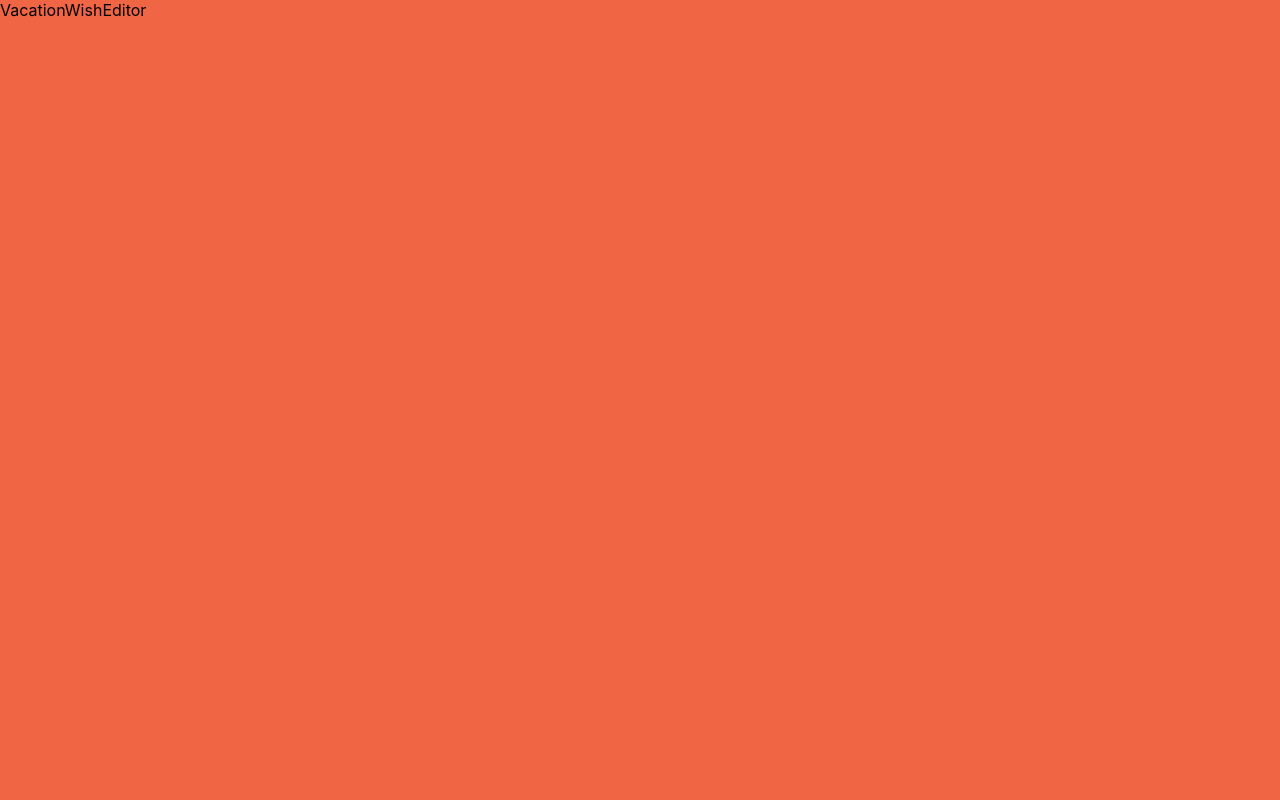
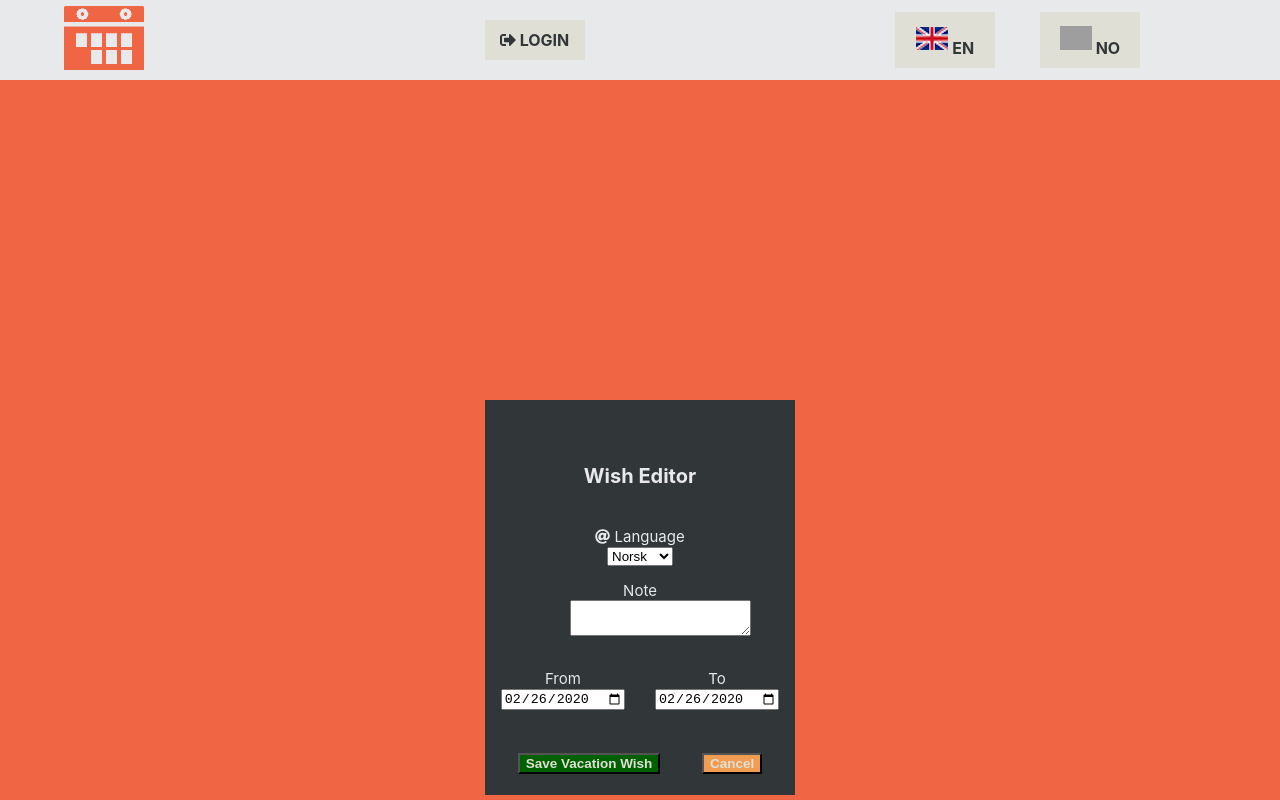
Before and after one commit to rub3n2000/CaseExperis, a React (Create React App) app in the folder case_experis-spa/: page /ferie/new in a window 1280 px wide. Built offline with nearby package versions, Linux system fonts and the light colour scheme; grey boxes are pictures that could not be loaded.

Commit message:
Fullførte ny ferieønske komponent.

```diff
--- a/case_experis-spa/src/Containers/Kalendar/KalendarView/KalendarView.module.scss
+++ b/case_experis-spa/src/Containers/Kalendar/KalendarView/KalendarView.module.scss
@@ -16,8 +16,9 @@
     margin: 5% 5%;
     margin-top: 0.5%;
     background-color: f_color(primary);
-    height: 5%;
+    height: 75%;
     box-sizing: border-box;
+    overflow-y: scroll;
 
     .Days {
         display: flex;
--- a/case_experis-spa/src/Containers/Kalendar/KalendarView/KalendarView.tsx
+++ b/case_experis-spa/src/Containers/Kalendar/KalendarView/KalendarView.tsx
@@ -20,7 +20,6 @@ const kalendarView = ( props: any ) => {
     }
 
     let ferier = props.ferierForView;
-    console.log(ferier);
 
     if(props.wishKalender == true)
     {
--- a/case_experis-spa/src/Containers/Login/Login.tsx
+++ b/case_experis-spa/src/Containers/Login/Login.tsx
@@ -25,12 +25,10 @@ const Login = ( props: any ) => {
     }
 
     const emailChangeHandler = (evt: any) => {
-        console.log(evt.target.value);
         setEmail(evt.target.value);
     }
 
     const passwordChangeHandler = (evt: any) => {
-        console.log(evt.target.value);
         setPassword(evt.target.value);
     }
 
--- a/case_experis-spa/src/Containers/Nav/Nav.tsx
+++ b/case_experis-spa/src/Containers/Nav/Nav.tsx
@@ -51,11 +51,7 @@ const Nav = ( props : any ) => {
     {
         if((jwt_decode(localStorage.getItem("access_token") as string) as any).exp < new Date().getTime().toString().substr(0,10))
         {
-            console.log("expired");
             localStorage.removeItem("access_token");
-        }
-        else {
-            console.log("not expired");
         }
     }
 
--- a/case_experis-spa/src/Containers/Nav/NavigationItems/NavigationItems.tsx
+++ b/case_experis-spa/src/Containers/Nav/NavigationItems/NavigationItems.tsx
@@ -8,7 +8,6 @@ import NavigationItem from './NavigationItem/NavigationItem';
 
 const navigationItems = ( props: any ) => {
     let navigationButtons;
-    console.log(props.user);
     if(props.user !== null)
     {
         navigationButtons = <div className={styles.NavigationButtons}>
--- a/case_experis-spa/src/Containers/VacationWishEditor/VacationWishEditor.module.scss
+++ b/case_experis-spa/src/Containers/VacationWishEditor/VacationWishEditor.module.scss
@@ -0,0 +1,83 @@
+@import '../../Sass/GlobalClasses.module.scss';
+@import '../../Sass/GlobalFunctions.module.scss';
+
+
+.WishEditorComponent {
+    background-color: f_color(primary);
+    min-height: 100%;
+    width: 100%;
+    height: 100%;
+    min-width: 100%;
+    position: absolute;
+    z-index: -1;
+    display: flex;
+    flex-direction: column;
+    align-items: center;
+}
+
+.WishEditorInfo {
+    display: flex;
+    flex-direction: column;
+    padding: 25%;
+    padding-bottom: 0;
+    padding-top: 0;
+
+    label {
+        margin: 5%;
+    }
+}
+
+.WishEditorDates
+{
+    display: flex;
+    padding: 2%;
+    justify-content: center;
+
+    label {
+        margin : 5%;
+    }
+}
+
+.WishEditorButtons {
+    display: flex;
+    padding: 2%;
+    justify-content: space-evenly;
+
+    .SaveVacationWishButton {
+        button {
+            background-color: f_color(green);
+            color: f_color(third);
+        }
+    }
+
+    .CancelVacationWishButton {
+        button {
+            background-color: f_color(fifth);
+            color: f_color(third);
+        }
+    }
+
+    div {
+        margin : 5%;
+        button {
+            font-size: 0.9em;
+            font-weight: bold;
+            min-width: min-content;
+        }
+    }
+}
+
+.WishEditorForm {
+    margin-top: 25%;
+    text-align: center;
+    padding-top: 5%;
+    font-size: 1.25em;
+    color: f_color(secondary);
+    background-color: f_color(fourth);
+    font-weight: bold;
+    form {
+        font-weight: normal;
+        margin-top: 10%;
+        font-size: 0.75em;
+    }
+}
--- a/case_experis-spa/src/Containers/VacationWishEditor/VacationWishEditor.tsx
+++ b/case_experis-spa/src/Containers/VacationWishEditor/VacationWishEditor.tsx
@@ -1,11 +1,205 @@
-import React from 'react';
+import React, { useState } from 'react';
+import classes from './VacationWishEditor.module.scss';
+import { FontAwesomeIcon } from '@fortawesome/react-fontawesome';
+import { faAt, faKey } from '@fortawesome/free-solid-svg-icons';
+import Nav from '../Nav/Nav';
+import { withRouter } from 'react-router-dom';
+import axios from '../../axios-api';
+import AuthenticationService from '../../Helpers/AuthenticationService';
 
 const VacationWishEditor = ( props: any ) => {
+
+    type user = {
+        id: number,
+        fornavn: string,
+        etternavn: string,
+        telefonNummer: string,
+        email: string,
+        antallFerieTatt: number,
+        antallFerieIgjen: number,
+        languageCode: string,
+        ferier: object
+    }
+    type responseFilter = any | undefined;
+
+    const FormatDateAsMonthDayYearString = (date: Date) => {
+        var removeDayName = date.toISOString().substring(0,10);
+        return removeDayName;
+    }
+
+    const AddDays = (currentDate: Date, days: any) => {
+        var date = new Date(currentDate);
+        date.setDate(date.getDate() + days);
+        return date;
+    }
+
+    const Getdates = (startDate: Date, stopDate: Date) => {
+        var dateArray = new Array();
+        var currentDate = startDate;
+        while(currentDate <= stopDate) {
+            dateArray.push(new Date(currentDate));
+            currentDate = AddDays(currentDate, 1);
+        }
+        return dateArray;
+    }
+
+    const PostOrPutWish = async(user : any) => {
+        if(user && user.id) {
+            let dates = Getdates(new Date(fromDag), new Date(toDag));
+            const dayDiff = ((new Date(toDag).getTime() - new Date(fromDag).getTime()) / (1000 * 3600 * 24)) + 1;
+            for(let i = 0; i < dayDiff; i++)
+            {
+                try
+                {
+                    const res = await axios.get("/ferier/user/"+user.id+"?Date="+FormatDateAsMonthDayYearString(dates[i]));
+                    if(res.status as number == 200) {
+                        const putString = "/ferier/"+String(Array.isArray(res.data)?res.data[0].id:res.data.id);
+                        try
+                        {
+                            const putRes = await axios.put(putString, {
+                                Date: dates[i],
+                                isGodkjent: false,
+                                AnsattNotat: note,
+                                AdminNotat: ""
+                            }, {headers: { Authorization: "Bearer " + localStorage.getItem("access_token")}});
+                        }
+                        catch(e)
+                        {
+                            setFeedback(<div className={classes.Failure}>Something Went Wrong</div>);
+                            console.log(e);
+                        }
+                    } else {
+                        try
+                        {
+                            await axios.post("/ferier/new/"+String(user?user.id: 1), {
+                               Date: dates[i],
+                               AnsattNotat: note,
+                               AdminNotat: "",
+                               User: user,
+                               UserId: user?user.id:1
+                           },{headers: { Authorization: "Bearer " + localStorage.getItem("access_token")}});
+                        }
+                        catch(e)
+                        {
+                            setFeedback(<div className={classes.Failure}>Something Went Wrong</div>);
+                            console.log(e);
+                            return false;
+                        }
+                    }
+                }
+                catch(e)
+                {
+                    setFeedback(<div className={classes.Failure}>Something Went Wrong</div>);
+                    console.log(e);
+                    return false;
+                }
+            }
+        }
+        else {
+            console.log("failed");
+            return false;
+        }
+        return true;
+    }
+
+    const NewWish = async (evt: any) => {
+        evt.preventDefault();
+        let user = await AuthenticationService.fetchCurrentUser();
+        const check = await PostOrPutWish(user);
+        if(check)
+        {
+            setLanguage("");
+            setNote("");
+            setFromDag(FormatDateAsMonthDayYearString(new Date()));
+            setToDag(FormatDateAsMonthDayYearString(new Date()));
+            props.history.push("/profile");
+            return true;
+        }
+        return false;
+    }
+
+    const languageChangeHandler = (evt: any) => {
+        setLanguage(evt.target.value);
+    }
+
+    const noteChangeHandler = (evt: any) => {
+        setNote(evt.target.value);
+    }
+
+    const CancelHandler = (evt: any) => {
+        props.history.replace("/profile");
+    }
+
+    const toDagEndretHandler = (evt : any) => {
+        if(evt.target.value != "")
+        {
+            setToDag(evt.target.value);
+        }
+    }
+
+    const fromDagEndretHandler = (evt : any) => {
+        if(evt.target.value != "")
+        {
+            setFromDag(evt.target.value);
+        }
+    }
+
+    const[language, setLanguage] = useState("");
+    const[note, setNote] = useState("");
+    const[feedback, setFeedback] = useState(<div></div>);
+    const[fromDag, setFromDag] = useState<string>(FormatDateAsMonthDayYearString(new Date()));
+    const[toDag, setToDag] = useState<string>(FormatDateAsMonthDayYearString(new Date()));
+
+    let deleteDiv = <></>;
+    if(props.EditMode) {
+        let deleteDiv = <div className={classes.DeleteVacationWishEditor}>
+        <button>Delete VacationWish</button>
+        </div>;
+    }
+
     return(
-        <div>
-            VacationWishEditor
+        <div className={classes.WishEditorComponent}>
+        <Nav/>
+        {feedback}
+        <div className={classes.WishEditorForm}>
+            Wish Editor
+            <form onSubmit={NewWish}>
+            <div className={classes.WishEditorInfo}>
+            <label>
+            <FontAwesomeIcon icon={faAt}/> Language
+            <select onChange={languageChangeHandler}>
+                <option>Norsk</option>
+                <option>English</option>
+            </select>
+            </label>
+            <label>
+                Note
+                <textarea onChange={noteChangeHandler} required>
+
+                </textarea>
+            </label>
+            </div>
+            <div className={classes.WishEditorDates}>
+            <label>
+            From <input type="date" name="fromDate" defaultValue={fromDag} onChange={fromDagEndretHandler}></input>
+            </label>
+            <label>
+            To <input type="date" name="toDate" defaultValue={toDag} onChange={toDagEndretHandler}></input>
+            </label>
+            </div>
+            <div className={classes.WishEditorButtons}>
+            <div className={classes.SaveVacationWishButton}>
+                <button type="submit">Save Vacation Wish</button>
+            </div>
+            <div className={classes.CancelVacationWishButton}>
+                <button onClick={CancelHandler}>Cancel</button>
+            </div>
+            {deleteDiv}
+            </div>
+            </form>
         </div>
+    </div>
     );
 }
 
-export default VacationWishEditor;
+export default withRouter(VacationWishEditor);
--- a/case_experis-spa/src/Sass/GlobalVariables.module.scss
+++ b/case_experis-spa/src/Sass/GlobalVariables.module.scss
@@ -3,5 +3,6 @@ $colors: (
     secondary: #e8e9eb,
     third: #e0dfd5,
     fourth: #313638,
-    fifth: #f09d51
+    fifth: #f09d51,
+    green: rgb(1, 97, 1)
 );
```
Also changed, not shown: case_experis-spa/src/Containers/Kalendar/Kalendar.tsx (+1 -7 lines), case_experis-spa/src/Helpers/AuthenticationService.tsx (+18 -3 lines), 6 other files (tests, documents, lock files or other folders).
